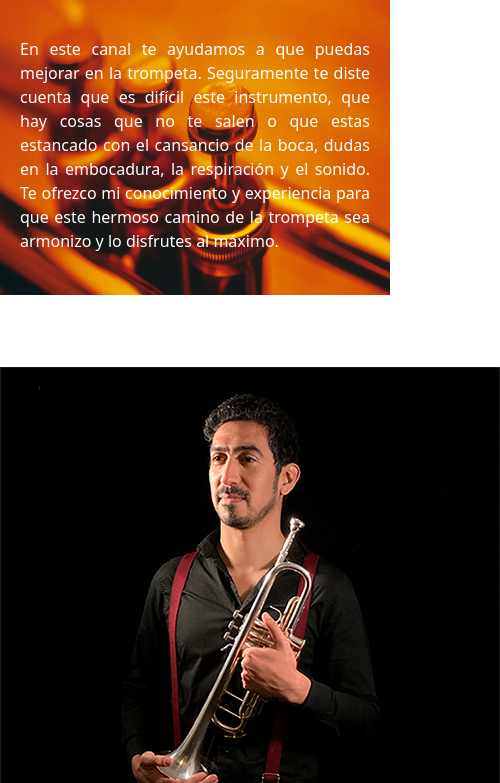
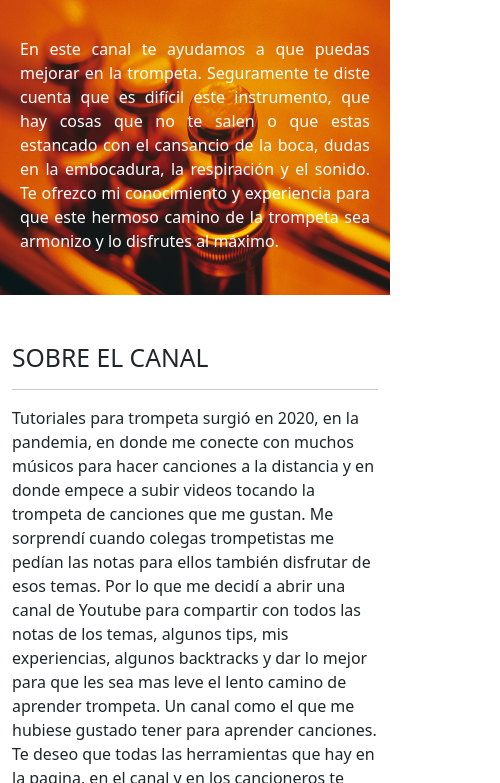
Before and after one commit to geracosta/osvaldito-app-master2, a website: page index.html in a window 390 px wide. Shown: the part 61-844 px from the top of the page, 500 px wide, since content can reach past the window. Drawn offline with nearby package versions, Linux system fonts and the light colour scheme.

Commit message:
Espacios extras

```diff
--- a/index.html
+++ b/index.html
@@ -29,7 +29,7 @@
                     </div>
                   </nav>
             </header>
-            <main>
+            <main class="container-fluid px-0 mx-0">
                 <section class="container-fluid p-0 d-none d-sm-none d-md-block">
                     <div id="idCarousel" class="carousel slide" data-bs-ride="carousel">
                         <div class="carousel-inner">
@@ -61,20 +61,23 @@
                         Seguramente te diste cuenta que es difícil este instrumento, que hay cosas que no te salen o que estas estancado con el cansancio de la boca, dudas en la embocadura, la respiración y el sonido. Te ofrezco mi conocimiento y experiencia para que este hermoso camino de la trompeta sea armonizo y lo disfrutes al máximo.
                     </p>
                 </div>
-                <br>
-                <br>
-                <br>
+                <div class="col-md-6 p-0 d-none d-sm-none d-md-block">
+                    <br>
+                    <br>
+                    <br>
+                </div>
+
                 <div class="container-md">
                     <div class="row">
-                        <div class="col-md-6 p-0">
+                        <div class="col-md-6 p-0 d-none d-sm-none d-md-block">
                             <img src="./assets/inicio.png" alt="">
                         </div>
-                        <div class="container-fluid p-0 d-block d-sm-block d-md-none" style="position: relative;">
+                        <div class="container-fluid p-0 d-block d-sm-block d-md-none">
                             <br>
                             <br>
                         </div>
 
-                        <div class="col-md-6">
+                        <div class="col-12 col-md-6 mx-10">
                             <h2>SOBRE EL CANAL</h2>
                             <hr>
                             <p>
@@ -84,9 +87,11 @@
                         <br><br>
                     </div>
                 </div>
-                <br>
-                <br>
-                <br>
+                <div class="col-md-6 p-0 d-none d-sm-none d-md-block">
+                    <br>
+                    <br>
+                    <br>
+                </div>
                 <div class="container-fluid" style="background-color: black;color:white">
                     <section class="container py-5 card-background">
                         <h2 class="text-center mb-4">Servicios</h2>
```
